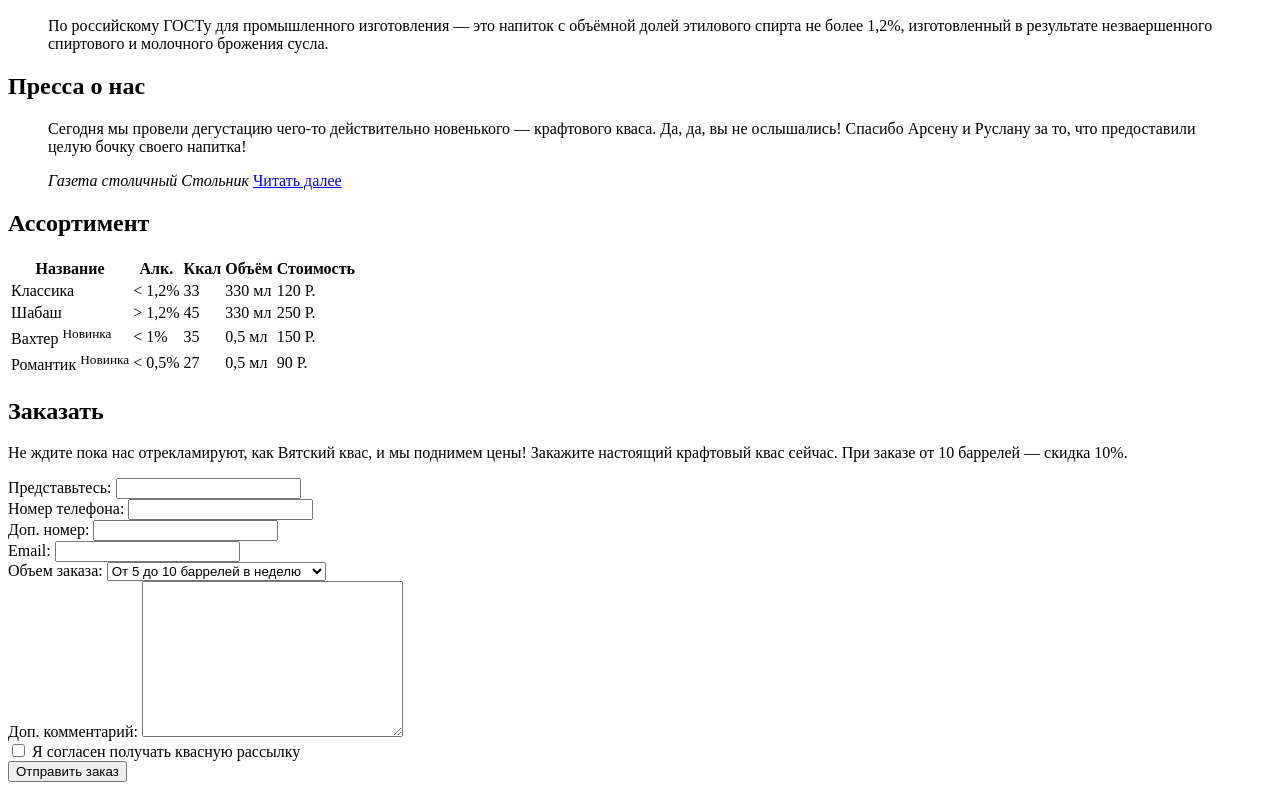
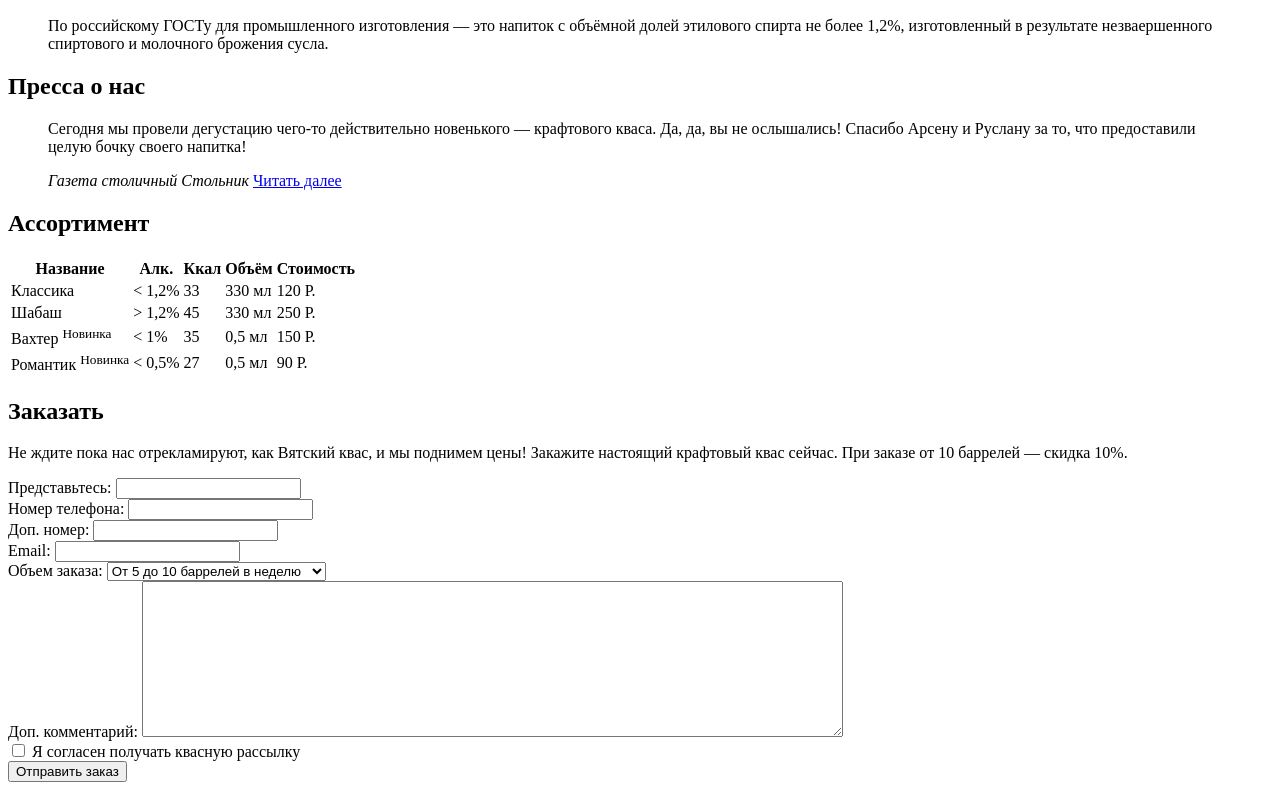
Before and after one commit to BorisLarchenko/Kvas, a plain HTML site: page index.html in a window 1280 px wide. Shown: the part 2367-3157 px from the top of the page. Drawn offline with Linux system fonts and the light colour scheme.

Commit message:
change textarea size in 7-th block

```diff
--- a/index.html
+++ b/index.html
@@ -181,7 +181,7 @@
 			</div>
 			<div class="order-form-group">
 				<label for="message">Доп. комментарий:</label>
-				<textarea name="order-message" id="message" cols="30" rows="10"></textarea>
+				<textarea name="order-message" id="message" cols="85" rows="10"></textarea>
 			</div>
 			<div class="checkbox-area">
 				<label>
```
